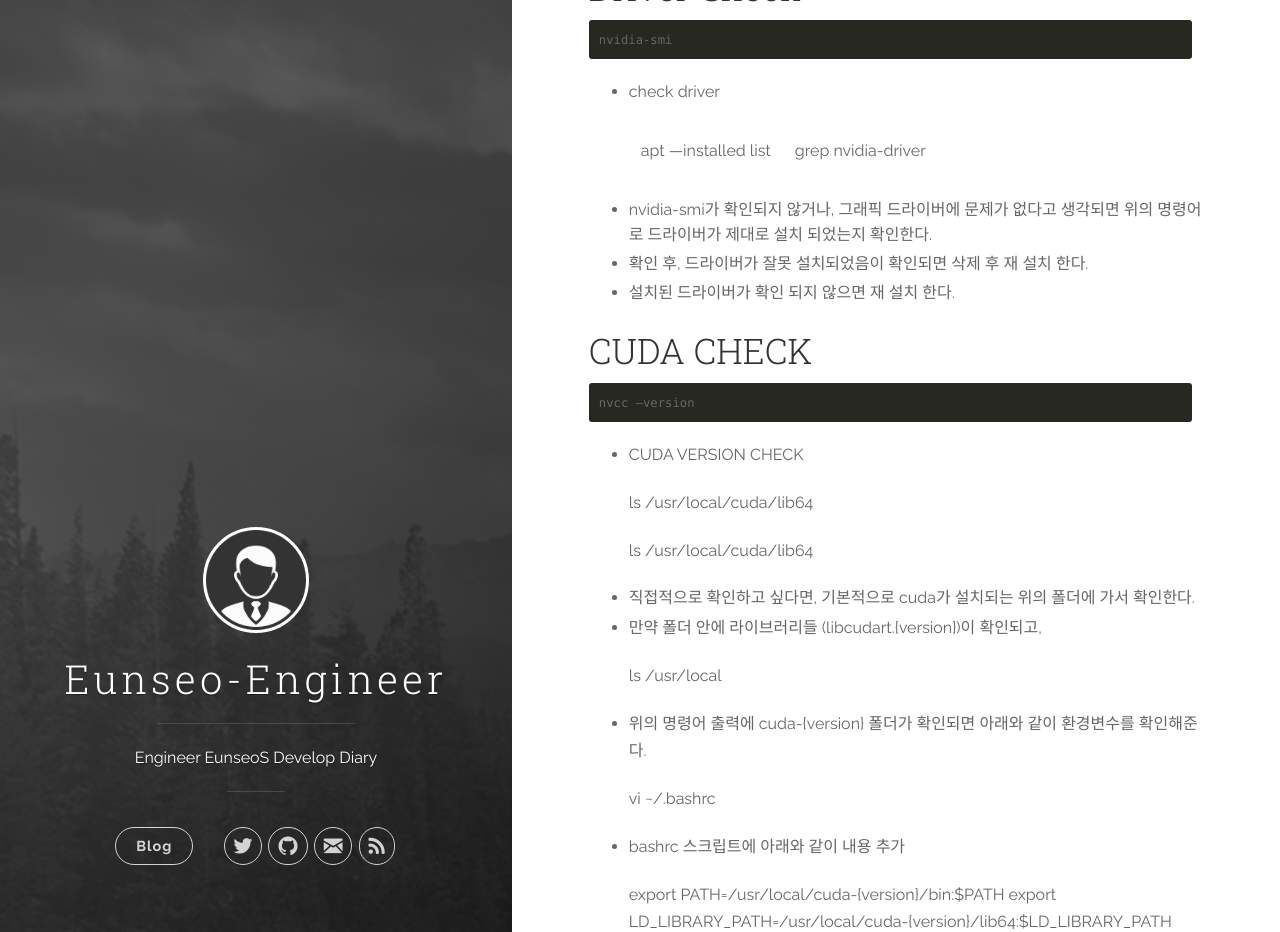
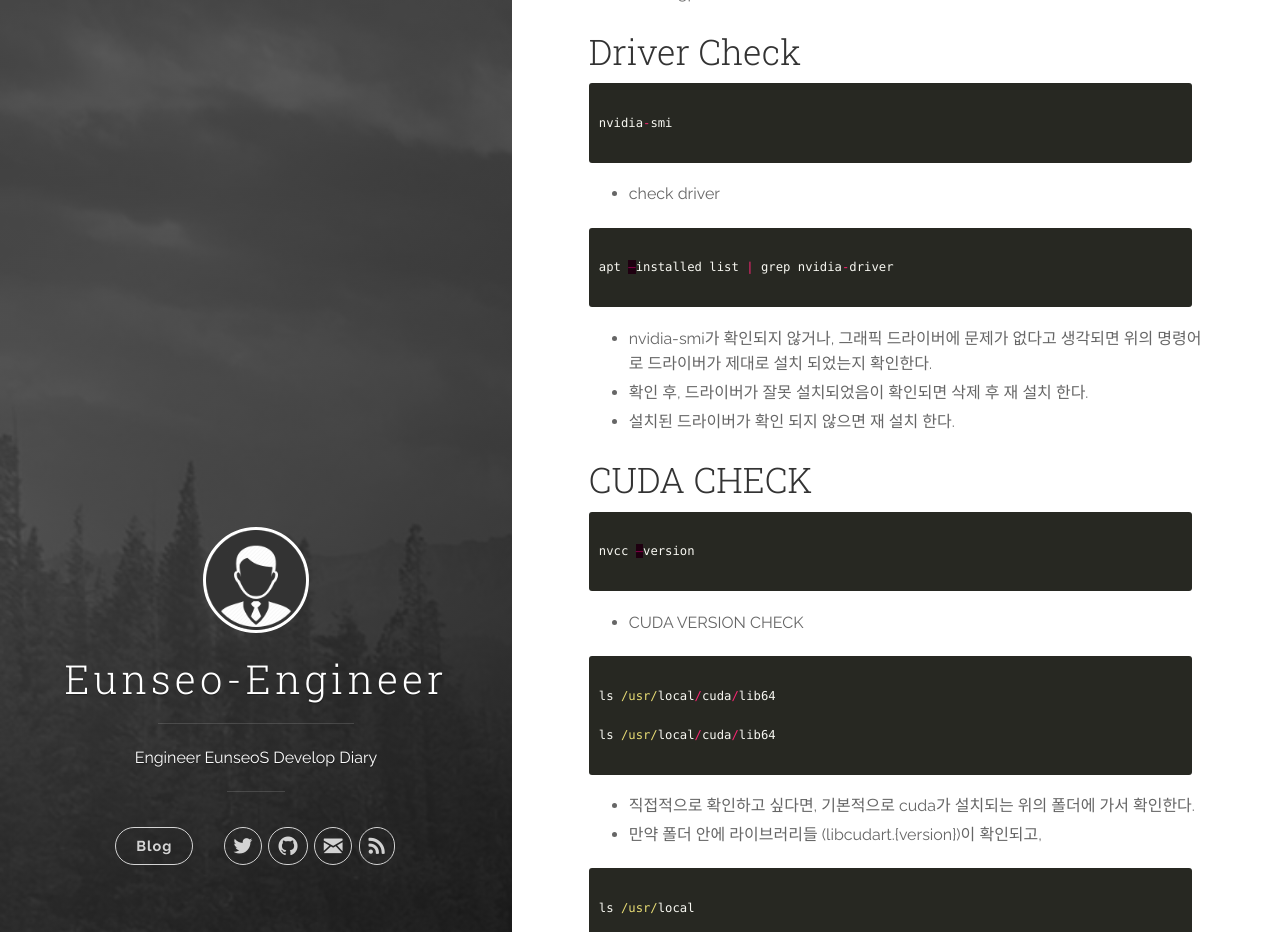
Before and after one commit to eunseo-engineer/eunseo-engineer.github.io, a Jekyll site: the page built from _posts/2022-06-30-Gpu-Setting.markdown, in a window 1280 px wide and 1400 px high, scrolled down 746 px, cut to the strip 0-932 px from the top of the window. Built offline with Jekyll 4.4.1, drawn with Linux system fonts in a browser that asks for light colours; some of the changed text lies outside the part shown.

Commit message:
add ruby

````diff
--- a/_posts/2022-06-30-Gpu-Setting.markdown
+++ b/_posts/2022-06-30-Gpu-Setting.markdown
@@ -4,6 +4,7 @@ date:   2022-06-30 16:56:23
 categories: [SetupGPU]
 tags: [GPUDRIVER]
 ---
+
 
 
 
@@ -16,23 +17,37 @@ Tensorflow를 돌리기전에 pc에 driver와 cuda를 설치해줘야 한다.
 ## GPU CHECK
 
 
-    update-pciids
+``` ruby
 
+update-pciids
+
+```
 - gpu update
 
+``` ruby
 
-    lspci | grep -i nvidia
+lspci | grep -i nvidia
 
+```
 
 - check gpu about model name
 
 ## Driver Check
 
-    nvidia-smi
+``` ruby
+
+nvidia-smi
+
+```
 
 - check driver
 
-    apt —installed list | grep nvidia-driver
+``` ruby
+
+apt —installed list | grep nvidia-driver
+
+```
+
 
 
 - nvidia-smi가 확인되지 않거나, 그래픽 드라이버에 문제가 없다고 생각되면 위의 명령어로 드라이버가 제대로 설치 되었는지 확인한다.
@@ -42,34 +57,50 @@ Tensorflow를 돌리기전에 pc에 driver와 cuda를 설치해줘야 한다.
 
 ## CUDA CHECK
 
-    nvcc —version
+``` ruby
+
+nvcc —version
+
+```
 
 
 
 - CUDA VERSION CHECK
 
-    ls /usr/local/cuda/lib64
+``` ruby
 
-    ls /usr/local/cuda/lib64
+ls /usr/local/cuda/lib64
 
+ls /usr/local/cuda/lib64
+
+```
 
 - 직접적으로 확인하고 싶다면, 기본적으로 cuda가 설치되는 위의 폴더에 가서 확인한다.
 - 만약 폴더 안에 라이브러리들 (libcudart.{version})이 확인되고,
 
+``` ruby
 
-    ls /usr/local
+ls /usr/local
+
+```
 
 
 - 위의 명령어 출력에 cuda-{version} 폴더가 확인되면 아래와 같이 환경변수를 확인해준다.
 
-    vi ~/.bashrc
+``` ruby
+
+vi ~/.bashrc
+
+```
 
 - bashrc 스크립트에 아래와 같이 내용 추가
 
+``` ruby
 
-    export PATH=/usr/local/cuda-{version}/bin:$PATH
-    export LD_LIBRARY_PATH=/usr/local/cuda-{version}/lib64:$LD_LIBRARY_PATH
+export PATH=/usr/local/cuda-{version}/bin:$PATH
+export LD_LIBRARY_PATH=/usr/local/cuda-{version}/lib64:$LD_LIBRARY_PATH
 
+```
 
 ![image](https://user-images.githubusercontent.com/108255754/177236367-153a24e7-c621-4a41-8e1e-713733f27e11.png)
 
@@ -77,7 +108,11 @@ Tensorflow를 돌리기전에 pc에 driver와 cuda를 설치해줘야 한다.
 - 위와 같이 맨 아랫줄에 cuda-{version}의 경로를 환경변수에 적용 시켜준다. (마지막줄은 추가하지 않아도 된다.)
 
 
-    source ~/.bashrc
+``` ruby
+
+source ~/.bashrc
+
+```
 
 - 저장(ESC + : wq!) 후, 위의 명령어로 저장한다.
 - 그 다음 nvcc —version으로 cuda를 확인한다.
````
